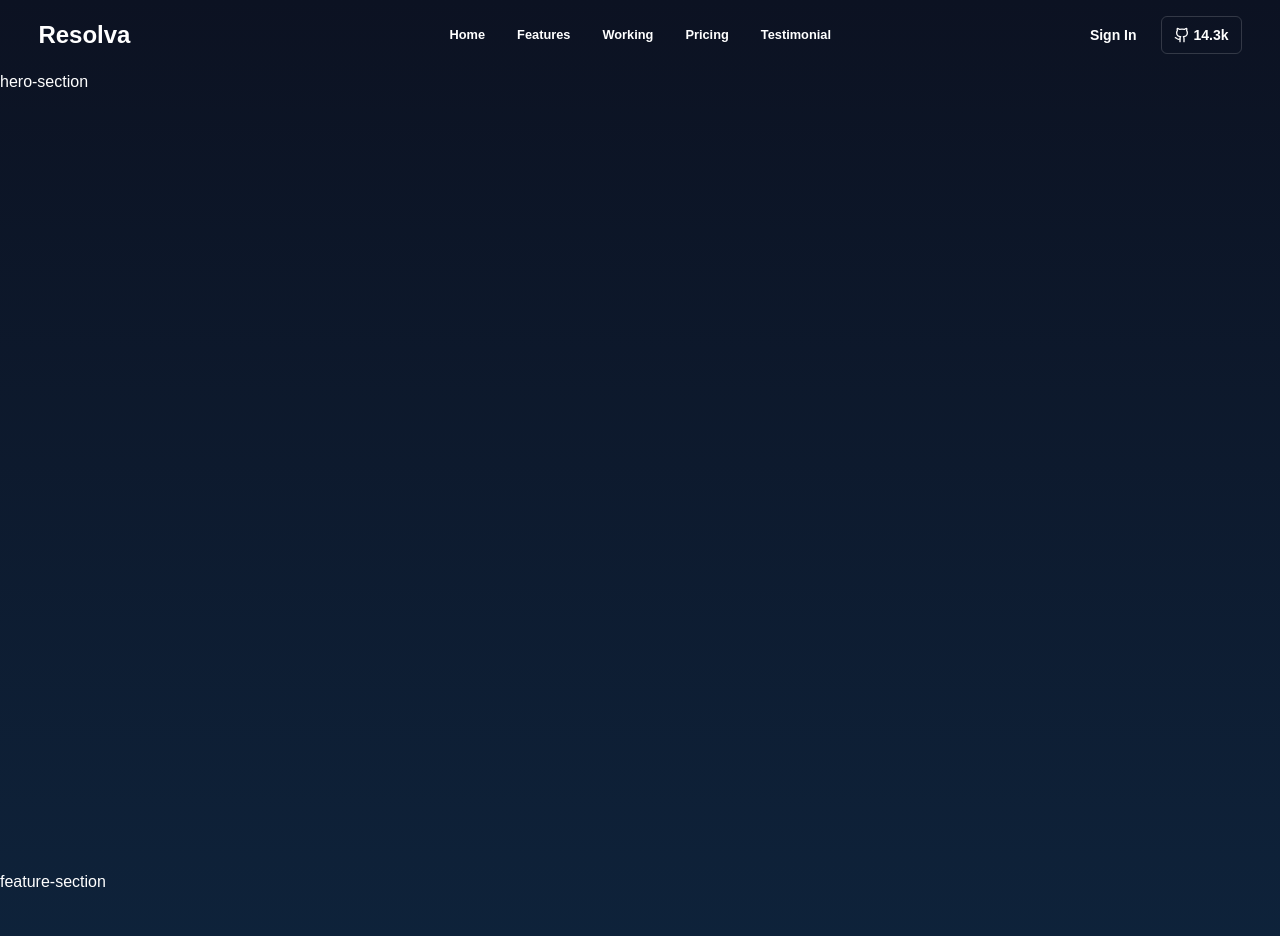
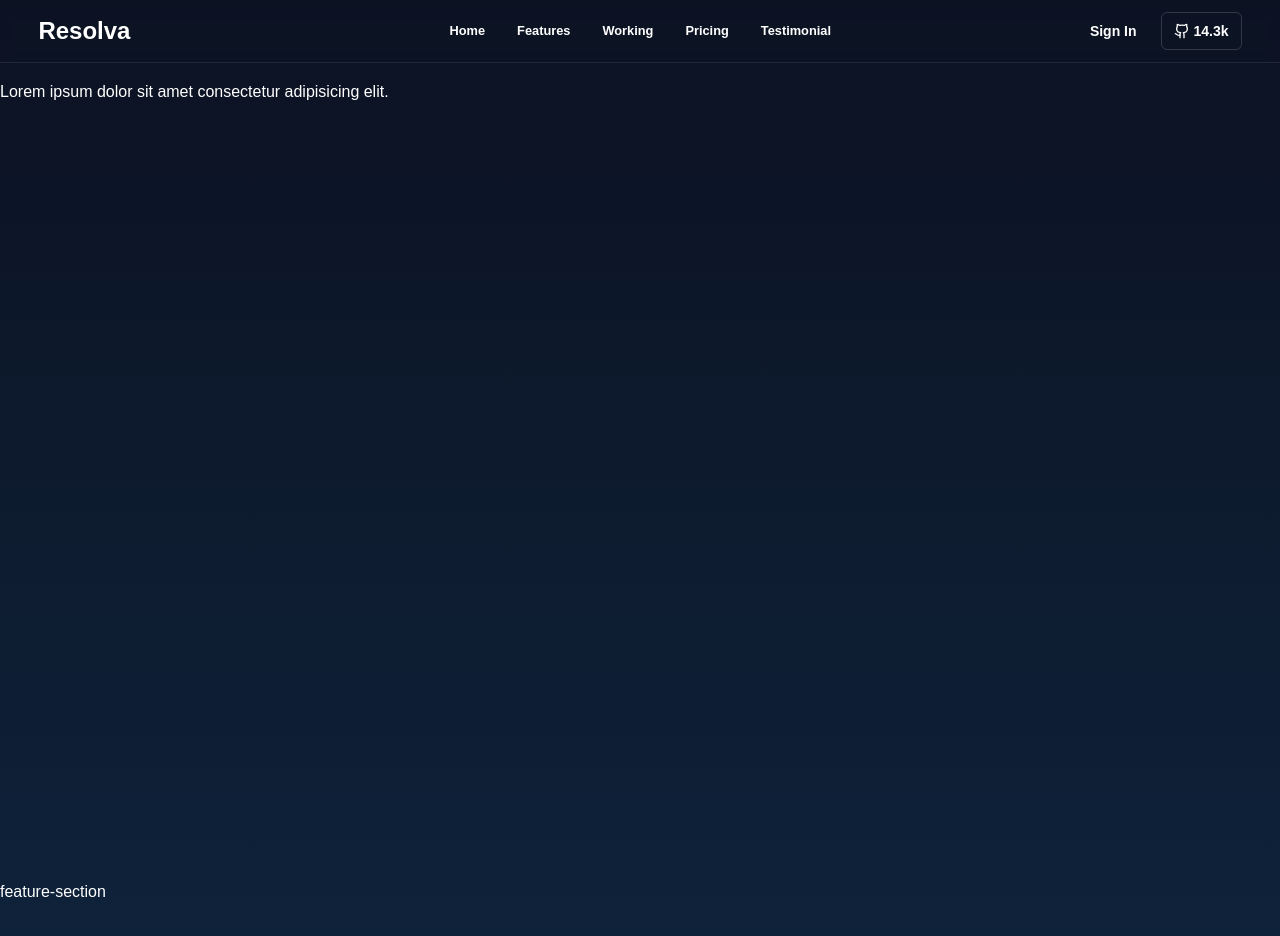
Before and after one commit to DevHrithik/Resolva, a Next.js app: page / in a window 1280 px wide. Shown: the top 936 px of the page. Built offline with nearby package versions, Linux system fonts and the light colour scheme.

Commit message:
glass navbar

```diff
--- a/app/page.tsx
+++ b/app/page.tsx
@@ -10,8 +10,8 @@ import Navbar from "@/components/navbar";
 export default function Home() {
   return (
     <>
-      <div className="bg-dark-to-light">
-        <Navbar />
+      <Navbar />
+      <div className="bg-dark-to-light pt-20">
         <Herosection />
         <Feature />
       </div>
--- a/components/landing-page/hero-section.tsx
+++ b/components/landing-page/hero-section.tsx
@@ -1,7 +1,11 @@
 import React from "react";
 
 const Herosection = () => {
-  return <div className="h-screen ">hero-section</div>;
+  return (
+    <div className="h-screen ">
+      Lorem ipsum dolor sit amet consectetur adipisicing elit.
+    </div>
+  );
 };
 
 export default Herosection;
--- a/components/navbar.tsx
+++ b/components/navbar.tsx
@@ -14,7 +14,7 @@ const REPO = "https://github.com/DevHrithik/Resolva.git";
 
 const Navbar = () => {
   return (
-    <div className="text-white flex items-center justify-between px-[3%] py-4">
+    <div className="fixed top-0 w-full backdrop-blur-[5px] backdrop-opacity-100 border-[#ffffff17] border-b text-white flex items-center justify-between px-[3%] py-3 ">
       <div className="text-2xl font-semibold">{LOGO}</div>
       <div className="ml-[5%] text-[.8rem] font-semibold flex items-center gap-8 rounded-sm px-5 py-2 text-[#ffffff]">
         {NAVLIST.map((item, index) => {
```
